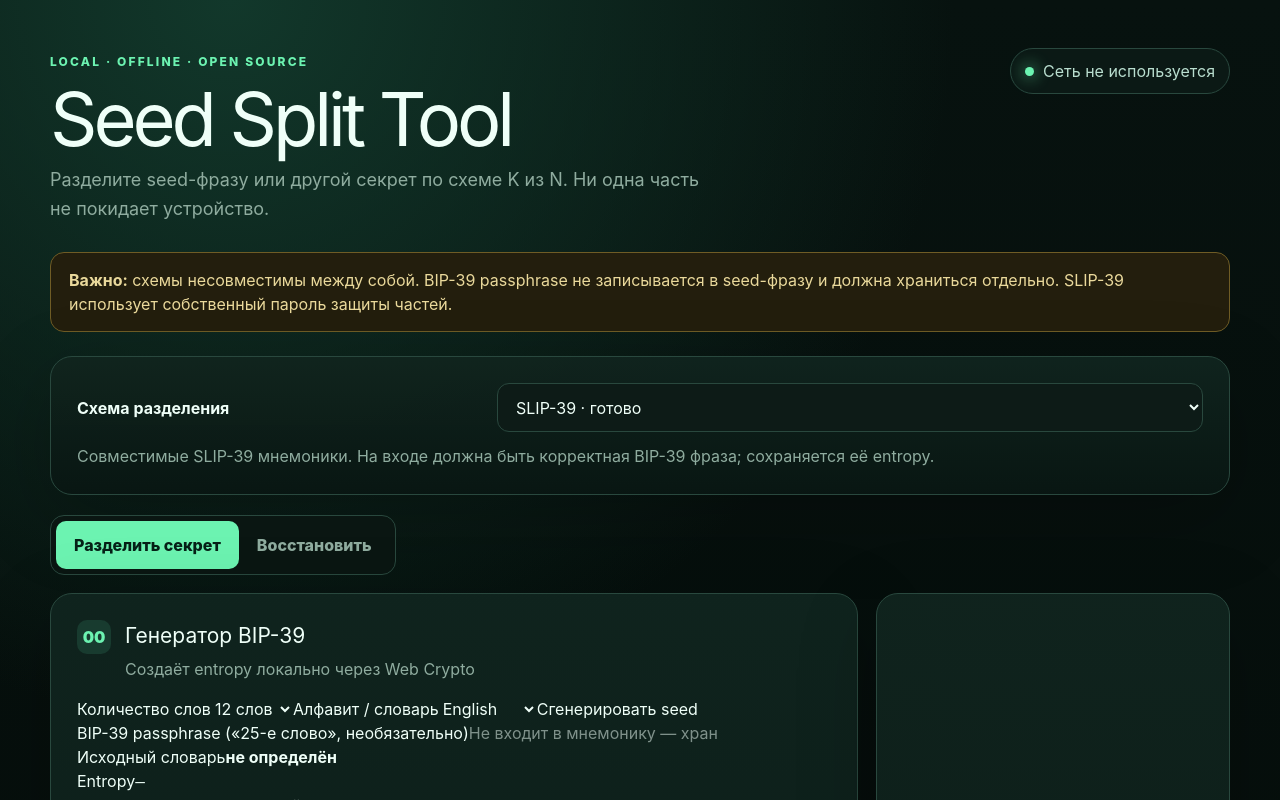
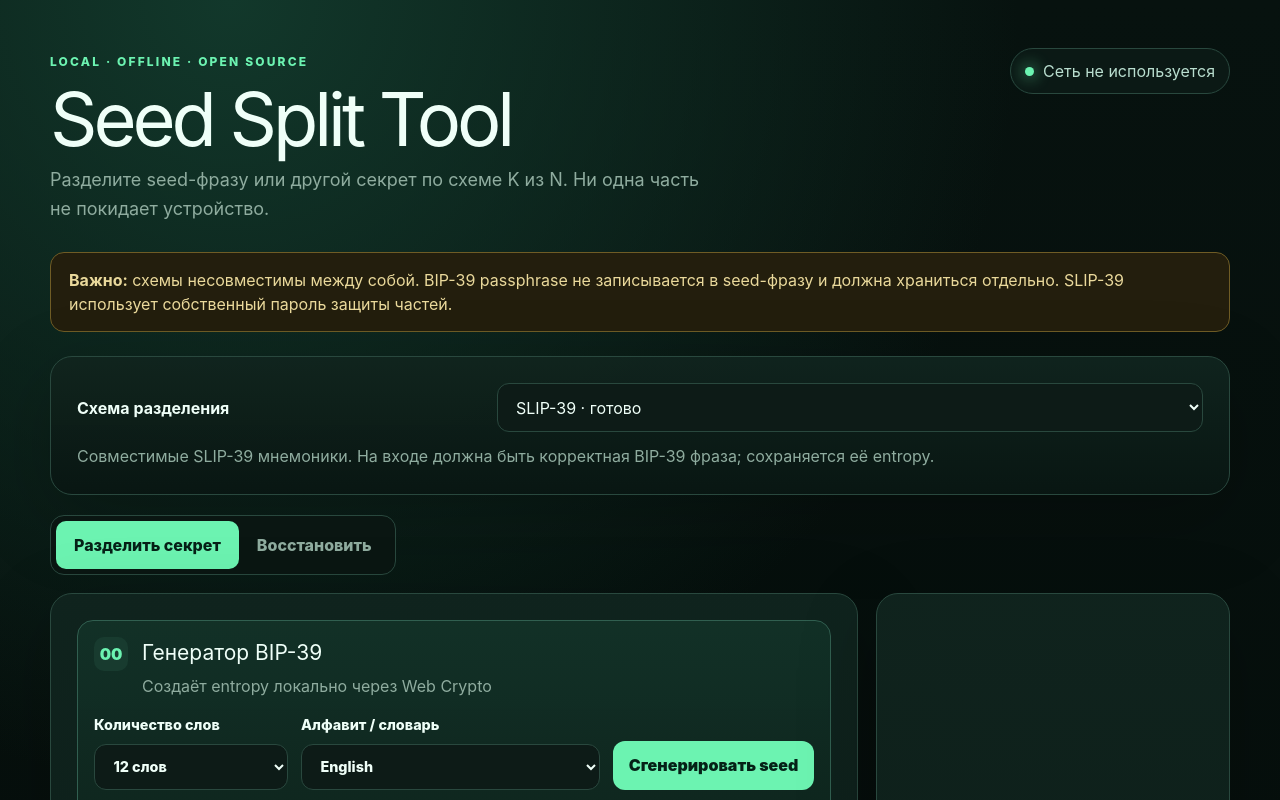
Before and after one commit to vanitoo/Seed-Split-Tool, a Next.js app: page / in a window 1280 px wide. Shown: the top 800 px of the page. Built offline with nearby package versions, Linux system fonts and the light colour scheme.

Commit message:
style: add BIP-39 generator and entropy visualization

```diff
--- a/src/app/scheme.css
+++ b/src/app/scheme.css
@@ -6,7 +6,8 @@
   align-items: center;
 }
 
-.scheme-panel select {
+.scheme-panel select,
+.generator-controls select {
   width: 100%;
   border: 1px solid var(--line);
   border-radius: 12px;
@@ -20,6 +21,90 @@
   margin: 0;
   color: var(--muted);
 }
+
+.seed-generator {
+  margin-bottom: 1.6rem;
+  padding: 1rem;
+  border: 1px solid #315f50;
+  border-radius: 16px;
+  background: linear-gradient(180deg, rgba(20, 56, 44, 0.65), rgba(7, 21, 16, 0.7));
+}
+
+.generator-controls {
+  display: grid;
+  grid-template-columns: minmax(130px, 0.65fr) minmax(180px, 1fr) auto;
+  gap: 0.8rem;
+  align-items: end;
+}
+
+.generator-controls label,
+.bip39-passphrase {
+  display: grid;
+  gap: 0.5rem;
+  color: var(--text);
+  font-size: 0.9rem;
+  font-weight: 800;
+}
+
+.generator-controls button {
+  min-height: 48px;
+  border: 0;
+  border-radius: 12px;
+  padding: 0.8rem 1rem;
+  background: var(--accent);
+  color: #052117;
+  font-weight: 900;
+  cursor: pointer;
+}
+
+.bip39-passphrase { margin-top: 0.9rem; }
+.bip39-passphrase input,
+.compat-fields input {
+  width: 100%;
+  min-height: 48px;
+  border: 1px solid #477466;
+  border-radius: 12px;
+  padding: 0.8rem 0.9rem;
+  background: #06110e;
+  color: var(--text);
+  font: inherit;
+  outline: none;
+}
+
+.bip39-passphrase input[type="password"],
+.compat-fields input[type="password"] {
+  border: 2px solid var(--accent);
+  background: #0b2119;
+  box-shadow: 0 0 0 3px rgba(108, 243, 177, 0.08);
+}
+
+.entropy-proof {
+  display: grid;
+  grid-template-columns: repeat(3, minmax(0, 1fr));
+  gap: 0.7rem;
+  margin-top: 0.9rem;
+}
+
+.entropy-proof > div {
+  min-width: 0;
+  padding: 0.75rem;
+  border: 1px solid var(--line);
+  border-radius: 12px;
+  background: #071510;
+}
+
+.entropy-proof span {
+  display: block;
+  margin-bottom: 0.35rem;
+  color: var(--muted);
+  font-size: 0.75rem;
+  text-transform: uppercase;
+  letter-spacing: 0.08em;
+}
+
+.entropy-proof strong { color: var(--accent); }
+.entropy-proof code { color: #d8fff0; word-break: break-all; }
+.entropy-note { margin: 0.8rem 0 0; color: var(--muted); line-height: 1.55; }
 
 .compat-fields {
   display: grid;
@@ -36,31 +121,23 @@
   font-weight: 800;
 }
 
-.compat-fields input {
-  width: 100%;
-  min-height: 48px;
-  border: 1px solid #477466;
-  border-radius: 12px;
-  padding: 0.8rem 0.9rem;
-  background: #06110e;
-  color: var(--text);
-  font: inherit;
-  outline: none;
-}
-
-.compat-fields input[type="password"] {
-  border: 2px solid var(--accent);
-  background: #0b2119;
-  box-shadow: 0 0 0 3px rgba(108, 243, 177, 0.08);
-}
-
+.bip39-passphrase input::placeholder,
 .compat-fields input::placeholder { color: #78988b; }
+.bip39-passphrase input:focus,
 .compat-fields input:focus {
   border-color: #b2ffda;
   box-shadow: 0 0 0 4px rgba(108, 243, 177, 0.18);
 }
 
+@media (max-width: 850px) {
+  .generator-controls { grid-template-columns: 1fr 1fr; }
+  .generator-controls button { grid-column: 1 / -1; }
+  .entropy-proof { grid-template-columns: 1fr; }
+}
+
 @media (max-width: 720px) {
   .scheme-panel { grid-template-columns: 1fr; }
-  .compat-fields { grid-template-columns: 1fr; }
+  .compat-fields,
+  .generator-controls { grid-template-columns: 1fr; }
+  .generator-controls button { grid-column: auto; }
 }
```
